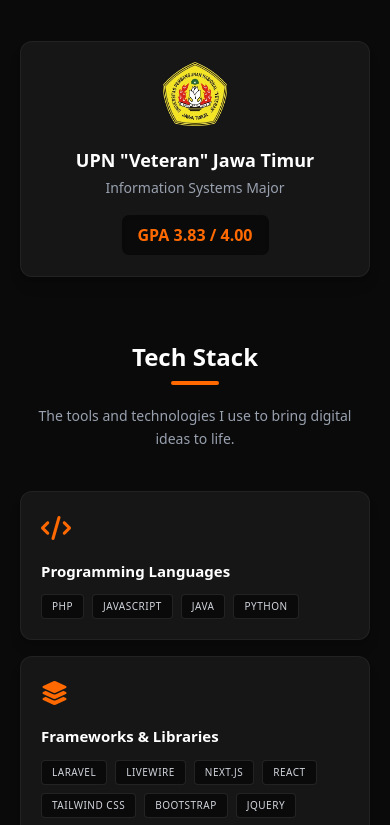
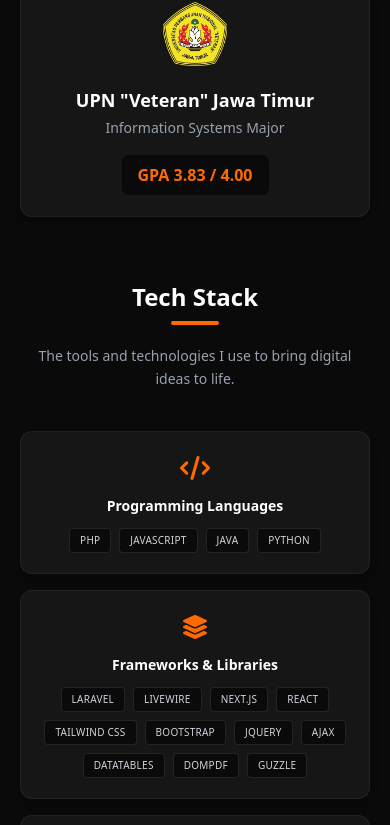
Before and after one commit to RndyAchmad/web-portofolio, a Next.js app: page / in a window 390 px wide. Shown: the part 1161-1986 px from the top of the page. Built offline with nearby package versions, Linux system fonts and the light colour scheme.

Commit message:
fix: view mobile

```diff
--- a/app/page.js
+++ b/app/page.js
@@ -148,16 +148,30 @@
               { title: t.skills.db, icon: "fas fa-database", items: ["MySQL", "Redis"] },
               { title: t.skills.tools, icon: "fas fa-tools", items: ["Git", "GitHub", "Postman", "Laragon", "TablePlus", "Visual Studio Code", "Figma"] }
             ].map((skill, idx) => (
-              <div key={idx} className="bg-[#161616] p-5 rounded-xl border border-white/5 hover:border-orange-500/50 hover:-translate-y-1 transition-all duration-300 group shadow-lg">
-                <div className="text-orange-500 text-2xl mb-4 group-hover:scale-110 group-hover:text-orange-400 transition-transform transform origin-left">
+              <div className="bg-[#161616] p-5 sm:p-6 rounded-xl border border-white/5 hover:border-orange-500/40 hover:-translate-y-1 transition-all duration-300 group shadow-lg text-center">
+
+                {/* Icon */}
+                <div className="text-orange-500 text-2xl mb-3 group-hover:scale-110 transition-transform">
                   <i className={skill.icon}></i>
                 </div>
-                <h4 className="text-[15px] font-bold text-white mb-3">{skill.title}</h4>
-                <div className="flex flex-wrap gap-2">
+
+                {/* Title */}
+                <h4 className="text-sm sm:text-[15px] font-semibold text-white mb-3">
+                  {skill.title}
+                </h4>
+
+                {/* Tags */}
+                <div className="flex flex-wrap justify-center gap-2">
                   {skill.items.map(item => (
-                    <span key={item} className="px-2.5 py-1 bg-[#0a0a0a] border border-white/10 rounded text-[10px] font-medium text-gray-300 uppercase tracking-wider">{item}</span>
+                    <span
+                      key={item}
+                      className="px-2.5 py-1 bg-[#0a0a0a] border border-white/10 rounded text-[10px] font-medium text-gray-300 uppercase tracking-wide"
+                    >
+                      {item}
+                    </span>
                   ))}
                 </div>
+
               </div>
             ))}
           </div>
@@ -175,7 +189,7 @@
             </p>
           </div>
 
-          <div className="space-y-5 sm:space-y-6 max-w-5xl mx-auto px-4 md:px-0">
+          <div className="space-y-5 sm:space-y-6 max-w-5xl mx-auto">
 
             {/* CARD */}
             {[{
--- a/components/TechAnimation.js
+++ b/components/TechAnimation.js
@@ -2,7 +2,7 @@
 
 const TechAnimation = () => {
   return (
-    <div className="relative w-full max-w-[240px] sm:max-w-[280px] aspect-square flex items-center justify-center group mx-auto">
+    <div className="relative w-full max-w-[180px] sm:max-w-[220px] md:max-w-[260px] lg:max-w-[280px] aspect-square flex items-center justify-center group mx-auto">
       <div className="absolute inset-0 bg-orange-500/20 rounded-full blur-3xl scale-75 group-hover:scale-100 transition-transform duration-1000"></div>
       <svg viewBox="0 0 200 200" xmlns="http://www.w3.org/2000/svg" className="relative z-10 w-full h-full opacity-90">
         <circle cx="100" cy="100" r="70" stroke="#f97316" strokeWidth="0.5" fill="none" strokeDasharray="10 40 100 10" className="animate-spin-slow origin-center" style={{ animationDuration: '15s' }} />
```
